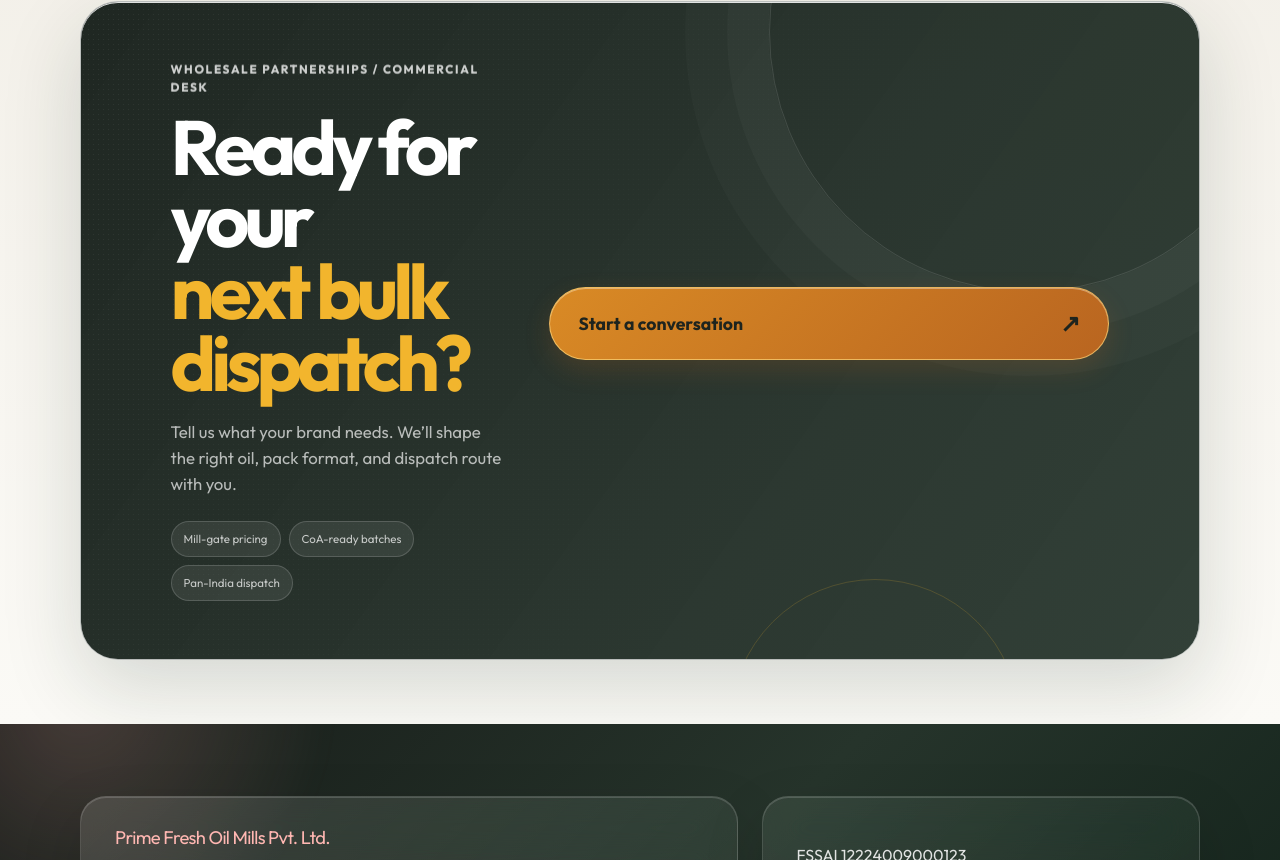
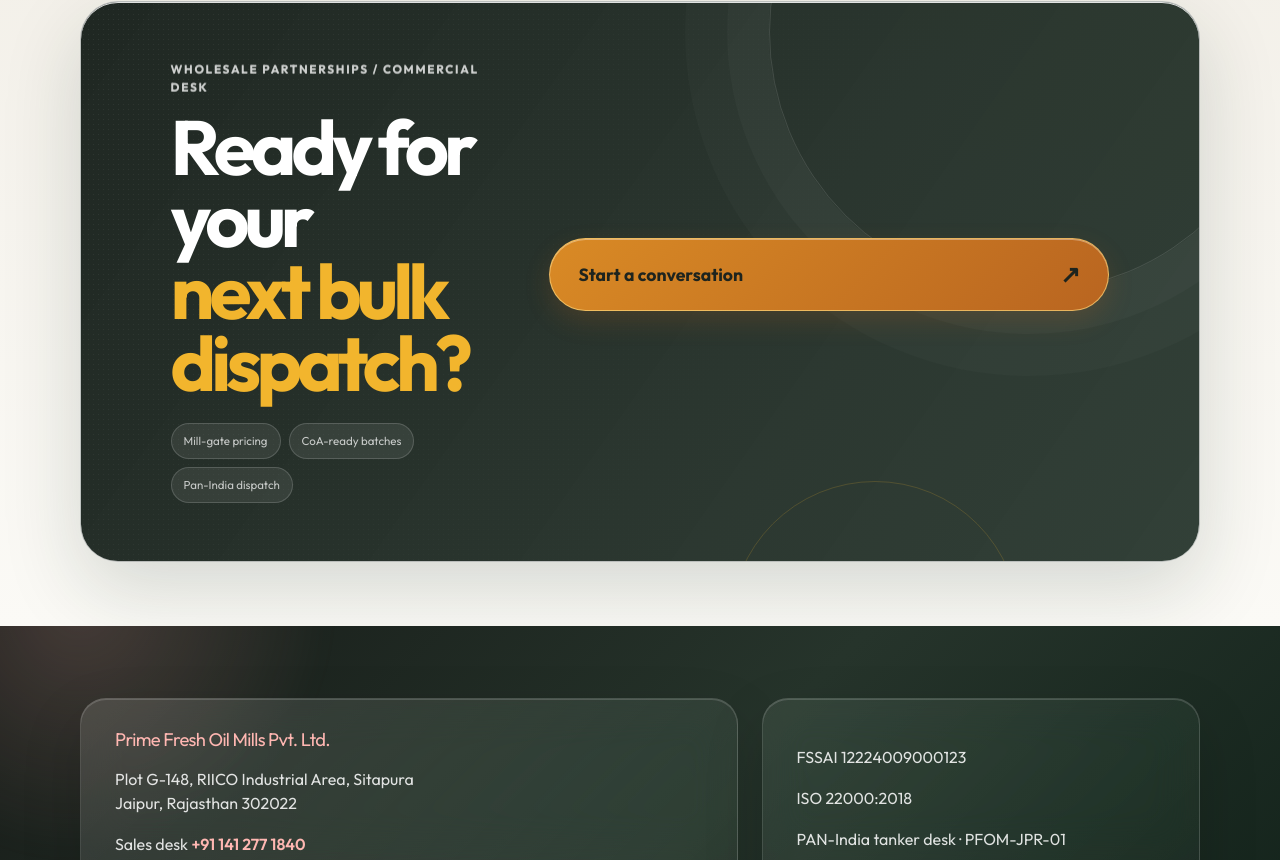
Before and after one commit to kartheeksiluveru/prime-fresh-oil-mills, a React (Vite) app: page / in a window 1280 px wide. Shown: the part 5629-6489 px from the top of the page. Built offline with nearby package versions, Linux system fonts and the light colour scheme.

Commit message:
Remove partnership CTA description copy

```diff
--- a/src/components/ConversationCta.jsx
+++ b/src/components/ConversationCta.jsx
@@ -20,7 +20,6 @@ export default function ConversationCta() {
         <div className="conversation-copy">
           <p className="kicker">Wholesale partnerships / Commercial desk</p>
           <h2 id="conversation-title">Ready for your <em>next bulk dispatch?</em></h2>
-          <p>Tell us what your brand needs. We’ll shape the right oil, pack format, and dispatch route with you.</p>
           <div className="conversation-meta"><span>Mill-gate pricing</span><span>CoA-ready batches</span><span>Pan-India dispatch</span></div>
         </div>
         <div className={`conversation-drawer-wrap ${isOpen ? "open" : ""}`}>
```
